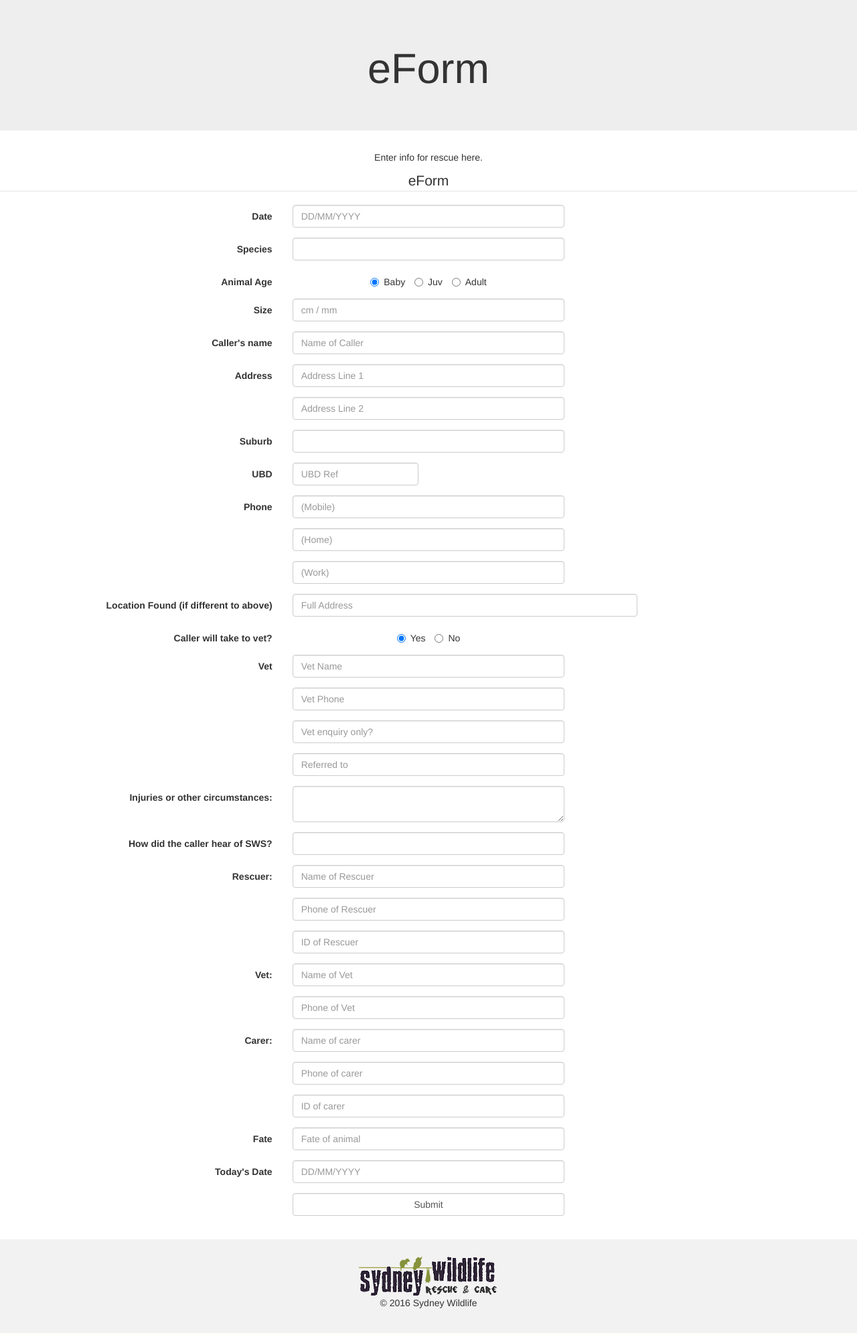
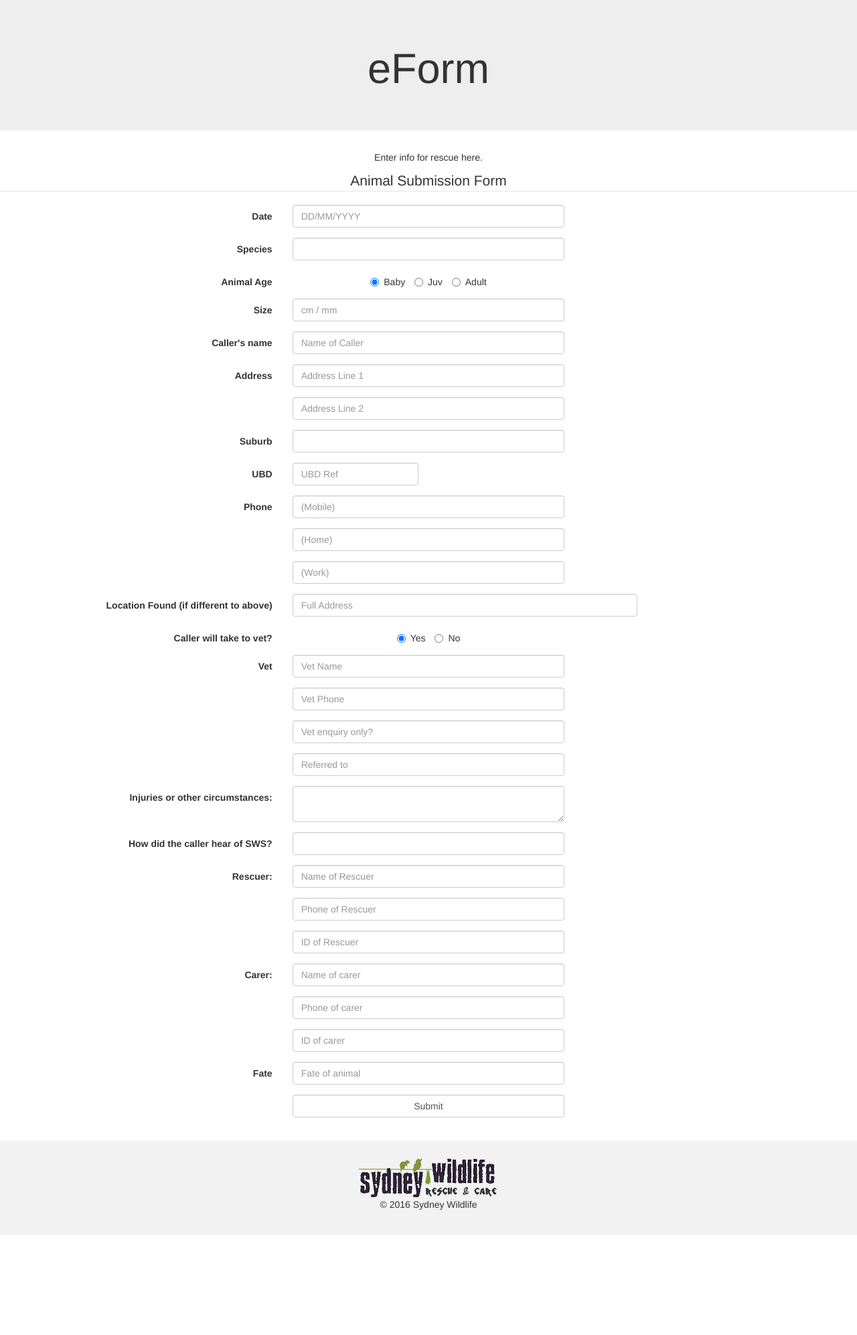
Before and after one commit to samturner3/SWRCA, a PHP site: page /comp344Ass2_PDO/eForm.php in a window 1280 px wide. Shown: the part 52-2046 px from the top of the page at 67% size. Before the commit the page ends 2006 px from the top, so only its background shows below. Run offline with PHP 8.4, Linux system fonts and the light colour scheme; some libraries are stand-ins or nearby versions.

Commit message:
Navbar fixed, e-form functionality implemented, profile and full profile changes working on

```diff
--- a/eForm.php
+++ b/eForm.php
@@ -16,31 +16,65 @@ if (login_check($db) == true) {
 ?>
 
 
-
 <!DOCTYPE html>
 <html lang="en">
 <head>
-  <title> Example </title>
+  <title>Sydney Wildlife</title>
   <meta charset="utf-8">
-    <meta http-equiv="X-UA-Compatible" content="IE=edge">
-    <meta name="viewport" content="width=device-width, initial-scale=1">
-    <meta name="description" content="">
-    <meta name="author" content="">
-  <link href="css/bootstrap.css" rel="stylesheet">
+  <meta name="viewport" content="width=device-width, initial-scale=1">
+  <link rel="stylesheet" href="css/bootstrap.css">
+  <script src="jquery.min.js"></script>
+  <script src="bootstrap.min.js"></script>
+
+  <script type="text/JavaScript" src="js/sha512.js"></script>
+  <script type="text/JavaScript" src="js/forms.js"></script>
   <style>
     /* Remove the navbar's default margin-bottom and rounded borders */
+
+    html {
+    position: relative;
+    min-height: 100%;
+}
+body {
+    margin: 0 0 150px; /* bottom = footer height */
+    /*background: #a6db70;*/
+}
+footer {
+      background-color: #f2f2f2;
+      padding: 25px;
+}
+
     .navbar {
       margin-bottom: 0;
       border-radius: 0;
     }
 
-    /* Add a gray background color and some padding to the footer */
-    footer {
-      background-color: #f2f2f2;
-      padding: 25px;
+
+
+
+
+    /* Set height of the grid so .sidenav can be 100% (adjust as needed) */
+    .row.content {height: 450px}
+
+    /* Set gray background color and 100% height */
+    .sidenav {
+      padding-top: 20px;
+   /*   background-color: #a6db70;*/
+      height: 100%;
+
     }
+
+
+    /* On small screens, set height to 'auto' for sidenav and grid */
+    @media screen and (max-width: 767px) {
+      .sidenav {
+        height: auto;
+        padding: 15px;
+      }
+      .row.content {height:auto;}
+    }
+
   </style>
-
 </head>
 <body>
 
@@ -59,17 +93,17 @@ require 'includes/pagetop.php'; ?>
   <p>Enter info for rescue here.</p>
   <div class="row">
 
-<form class="form-horizontal">
+<form class="form-horizontal" action="send_post.php" method="post">
 <fieldset>
 
 <!-- Form Name -->
-<legend>eForm</legend>
+<legend>Animal Submission Form</legend>
 
 <!-- Text input-->
 <div class="form-group">
   <label class="col-md-4 control-label" for="textinput">Date</label>
   <div class="col-md-4">
-  <input id="textinput" name="textinput" type="text" placeholder="DD/MM/YYYY" class="form-control input-md" required="">
+  <input id="textinput" name="date" type="text" placeholder="DD/MM/YYYY" class="form-control input-md">
 
   </div>
 </div>
@@ -78,7 +112,7 @@ require 'includes/pagetop.php'; ?>
 <div class="form-group">
   <label class="col-md-4 control-label" for="textinput">Species</label>
   <div class="col-md-4">
-  <input id="textinput" name="textinput" type="text" placeholder="" class="form-control input-md">
+  <input id="textinput" name="species" type="text" placeholder="" class="form-control input-md">
 
   </div>
 </div>
@@ -88,15 +122,15 @@ require 'includes/pagetop.php'; ?>
   <label class="col-md-4 control-label" for="animalAge">Animal Age</label>
   <div class="col-md-4">
     <label class="radio-inline" for="animalAge-0">
-      <input type="radio" name="animalAge" id="animalAge-0" value="Baby" checked="checked">
+      <input type="radio" name="animal_age" id="animalAge-0" value="Baby" checked="checked">
       Baby
     </label>
     <label class="radio-inline" for="animalAge-1">
-      <input type="radio" name="animalAge" id="animalAge-1" value="Juv">
+      <input type="radio" name="animal_age" id="animalAge-1" value="Juv">
       Juv
     </label>
     <label class="radio-inline" for="animalAge-2">
-      <input type="radio" name="animalAge" id="animalAge-2" value="Adult">
+      <input type="radio" name="animal_age" id="animalAge-2" value="Adult">
       Adult
     </label>
   </div>
@@ -106,7 +140,7 @@ require 'includes/pagetop.php'; ?>
 <div class="form-group">
   <label class="col-md-4 control-label" for="textinput">Size</label>
   <div class="col-md-4">
-  <input id="textinput" name="textinput" type="text" placeholder="cm / mm " class="form-control input-md">
+  <input id="textinput" name="size" type="text" placeholder="cm / mm " class="form-control input-md">
   </div>
 </div>
 
@@ -114,7 +148,7 @@ require 'includes/pagetop.php'; ?>
 <div class="form-group">
   <label class="col-md-4 control-label" for="callerName">Caller's name</label>
   <div class="col-md-4">
-  <input id="callerName" name="callerName" type="text" placeholder="Name of Caller" class="form-control input-md" required="">
+  <input id="callerName" name="caller_name" type="text" placeholder="Name of Caller" class="form-control input-md">
 
   </div>
 </div>
@@ -123,7 +157,7 @@ require 'includes/pagetop.php'; ?>
 <div class="form-group">
   <label class="col-md-4 control-label" for="address">Address</label>
   <div class="col-md-4">
-  <input id="address" name="address" type="text" placeholder="Address Line 1" class="form-control input-md" required="">
+  <input id="address" name="address_1" type="text" placeholder="Address Line 1" class="form-control input-md">
 
   </div>
 </div>
@@ -132,7 +166,7 @@ require 'includes/pagetop.php'; ?>
 <div class="form-group">
   <label class="col-md-4 control-label" for="address2"></label>
   <div class="col-md-4">
-  <input id="address2" name="address2" type="text" placeholder="Address Line 2" class="form-control input-md">
+  <input id="address2" name="address_2" type="text" placeholder="Address Line 2" class="form-control input-md">
 
   </div>
 </div>
@@ -141,7 +175,7 @@ require 'includes/pagetop.php'; ?>
 <div class="form-group">
   <label class="col-md-4 control-label" for="suburb">Suburb</label>
   <div class="col-md-4">
-  <input id="suburb" name="suburb" type="text" placeholder="" class="form-control input-md" required="">
+  <input id="suburb" name="suburb" type="text" placeholder="" class="form-control input-md">
 
   </div>
 </div>
@@ -159,7 +193,7 @@ require 'includes/pagetop.php'; ?>
 <div class="form-group">
   <label class="col-md-4 control-label" for="phone">Phone</label>
   <div class="col-md-4">
-  <input id="phone" name="phone" type="text" placeholder="(Mobile)" class="form-control input-md">
+  <input id="phone" name="phone_mob" type="text" placeholder="(Mobile)" class="form-control input-md">
 
   </div>
 </div>
@@ -168,7 +202,7 @@ require 'includes/pagetop.php'; ?>
 <div class="form-group">
   <label class="col-md-4 control-label" for="homePhone"></label>
   <div class="col-md-4">
-  <input id="homePhone" name="homePhone" type="text" placeholder="(Home)" class="form-control input-md">
+  <input id="homePhone" name="phone_home" type="text" placeholder="(Home)" class="form-control input-md">
 
   </div>
 </div>
@@ -177,7 +211,7 @@ require 'includes/pagetop.php'; ?>
 <div class="form-group">
   <label class="col-md-4 control-label" for="workPhone"></label>
   <div class="col-md-4">
-  <input id="workPhone" name="workPhone" type="text" placeholder="(Work)" class="form-control input-md">
+  <input id="workPhone" name="phone_work" type="text" placeholder="(Work)" class="form-control input-md">
 
   </div>
 </div>
@@ -186,7 +220,7 @@ require 'includes/pagetop.php'; ?>
 <div class="form-group">
   <label class="col-md-4 control-label" for="locationFound">Location Found (if different to above)</label>
   <div class="col-md-5">
-  <input id="locationFound" name="locationFound" type="text" placeholder="Full Address" class="form-control input-md">
+  <input id="locationFound" name="location" type="text" placeholder="Full Address" class="form-control input-md">
 
   </div>
 </div>
@@ -196,11 +230,11 @@ require 'includes/pagetop.php'; ?>
   <label class="col-md-4 control-label" for="callerTakeToVet">Caller will take to vet?</label>
   <div class="col-md-4">
     <label class="radio-inline" for="callerTakeToVet-0">
-      <input type="radio" name="callerTakeToVet" id="callerTakeToVet-0" value="Y" checked="checked">
+      <input type="radio" name="caller_to_vet" id="callerTakeToVet-0" value="Yes" checked="checked">
       Yes
     </label>
     <label class="radio-inline" for="callerTakeToVet-1">
-      <input type="radio" name="callerTakeToVet" id="callerTakeToVet-1" value="N">
+      <input type="radio" name="caller_to_vet" id="callerTakeToVet-1" value="No">
       No
     </label>
   </div>
@@ -210,7 +244,7 @@ require 'includes/pagetop.php'; ?>
 <div class="form-group">
   <label class="col-md-4 control-label" for="vet">Vet</label>
   <div class="col-md-4">
-  <input id="vet" name="vet" type="text" placeholder="Vet Name" class="form-control input-md">
+  <input id="vet" name="vet_name" type="text" placeholder="Vet Name" class="form-control input-md">
 
   </div>
 </div>
@@ -219,7 +253,7 @@ require 'includes/pagetop.php'; ?>
 <div class="form-group">
   <label class="col-md-4 control-label" for="vetPh"></label>
   <div class="col-md-4">
-  <input id="vetPh" name="vetPh" type="text" placeholder="Vet Phone" class="form-control input-md">
+  <input id="vetPh" name="vet_phone" type="text" placeholder="Vet Phone" class="form-control input-md">
 
   </div>
 </div>
@@ -228,7 +262,7 @@ require 'includes/pagetop.php'; ?>
 <div class="form-group">
   <label class="col-md-4 control-label" for="enquiryOnly"></label>
   <div class="col-md-4">
-  <input id="enquiryOnly" name="enquiryOnly" type="text" placeholder="Vet enquiry only?" class="form-control input-md">
+  <input id="enquiryOnly" name="vet_enquiry" type="text" placeholder="Vet enquiry only?" class="form-control input-md">
 
   </div>
 </div>
@@ -237,7 +271,7 @@ require 'includes/pagetop.php'; ?>
 <div class="form-group">
   <label class="col-md-4 control-label" for="vetReferred"></label>
   <div class="col-md-4">
-  <input id="vetReferred" name="vetReferred" type="text" placeholder="Referred to" class="form-control input-md">
+  <input id="vetReferred" name="referral" type="text" placeholder="Referred to" class="form-control input-md">
 
   </div>
 </div>
@@ -246,7 +280,7 @@ require 'includes/pagetop.php'; ?>
 <div class="form-group">
   <label class="col-md-4 control-label" for="other">Injuries or other circumstances:</label>
   <div class="col-md-4">
-    <textarea class="form-control" id="other" name="other"></textarea>
+    <textarea class="form-control" id="other" name="injuries"></textarea>
   </div>
 </div>
 
@@ -254,7 +288,7 @@ require 'includes/pagetop.php'; ?>
 <div class="form-group">
   <label class="col-md-4 control-label" for="referal">How did the caller hear of SWS?</label>
   <div class="col-md-4">
-  <input id="referal" name="referal" type="text" placeholder="" class="form-control input-md">
+  <input id="referal" name="sws" type="text" placeholder="" class="form-control input-md">
 
   </div>
 </div>
@@ -262,7 +296,7 @@ require 'includes/pagetop.php'; ?>
 <div class="form-group">
   <label class="col-md-4 control-label" for="rescuer">Rescuer:</label>
   <div class="col-md-4">
-  <input id="rescuer" name="rescuer" type="text" placeholder="Name of Rescuer" class="form-control input-md">
+  <input id="rescuer" name="rescuer_name" type="text" placeholder="Name of Rescuer" class="form-control input-md">
 
   </div>
 </div>
@@ -270,7 +304,7 @@ require 'includes/pagetop.php'; ?>
 <div class="form-group">
   <label class="col-md-4 control-label" for="rescuerPh"></label>
   <div class="col-md-4">
-  <input id="rescuerPh" name="rescuerPh" type="text" placeholder="Phone of Rescuer" class="form-control input-md">
+  <input id="rescuerPh" name="rescuer_phone" type="text" placeholder="Phone of Rescuer" class="form-control input-md">
 
   </div>
 </div>
@@ -278,23 +312,7 @@ require 'includes/pagetop.php'; ?>
 <div class="form-group">
   <label class="col-md-4 control-label" for="rescuerID"></label>
   <div class="col-md-4">
-  <input id="rescuerID" name="rescuerID" type="text" placeholder="ID of Rescuer" class="form-control input-md">
-
-  </div>
-</div>
-
-<div class="form-group">
-  <label class="col-md-4 control-label" for="vetName">Vet:</label>
-  <div class="col-md-4">
-  <input id="vetName" name="vetName" type="text" placeholder="Name of Vet" class="form-control input-md">
-
-  </div>
-</div>
-
-<div class="form-group">
-  <label class="col-md-4 control-label" for="vetName"></label>
-  <div class="col-md-4">
-  <input id="vetPh" name="vetPh" type="text" placeholder="Phone of Vet" class="form-control input-md">
+  <input id="rescuerID" name="rescuer_id" type="text" placeholder="ID of Rescuer" class="form-control input-md">
 
   </div>
 </div>
@@ -302,7 +320,7 @@ require 'includes/pagetop.php'; ?>
 <div class="form-group">
   <label class="col-md-4 control-label" for="carerName">Carer:</label>
   <div class="col-md-4">
-  <input id="carerName" name="carerName" type="text" placeholder="Name of carer" class="form-control input-md">
+  <input id="carerName" name="carer_name" type="text" placeholder="Name of carer" class="form-control input-md">
 
   </div>
 </div>
@@ -310,7 +328,7 @@ require 'includes/pagetop.php'; ?>
 <div class="form-group">
   <label class="col-md-4 control-label" for="carerPh"></label>
   <div class="col-md-4">
-  <input id="carerPh" name="carerPh" type="text" placeholder="Phone of carer" class="form-control input-md">
+  <input id="carerPh" name="carer_phone" type="text" placeholder="Phone of carer" class="form-control input-md">
 
   </div>
 </div>
@@ -318,7 +336,7 @@ require 'includes/pagetop.php'; ?>
 <div class="form-group">
   <label class="col-md-4 control-label" for="carerID"></label>
   <div class="col-md-4">
-  <input id="carerID" name="carerID" type="text" placeholder="ID of carer" class="form-control input-md">
+  <input id="carerID" name="carer_id" type="text" placeholder="ID of carer" class="form-control input-md">
 
   </div>
 </div>
@@ -332,18 +350,9 @@ require 'includes/pagetop.php'; ?>
 </div>
 
 <div class="form-group">
-  <label class="col-md-4 control-label" for="dateToday">Today's Date</label>
-  <div class="col-md-4">
-  <input id="dateToday" name="dateToday" type="text" placeholder="DD/MM/YYYY" class="form-control input-md" required="">
-
-  </div>
-</div>
-
-
-<div class="form-group">
   <label class="col-md-4 control-label" for="submit"></label>
   <div class="col-md-4">
-  <input id="submit" name="submit" type="submit" value="Submit" class="form-control input-md" required="">
+  <input id="submit" name="submit" type="submit" value="Submit" class="form-control input-md">
   </div>
 </div>
 
```
Also changed, not shown: DecisionTree.php (+4 -6 lines), contacts.php (+47 -12 lines), profile2.php (+55 -22 lines), send_post.php (added, +25 -0 lines).
